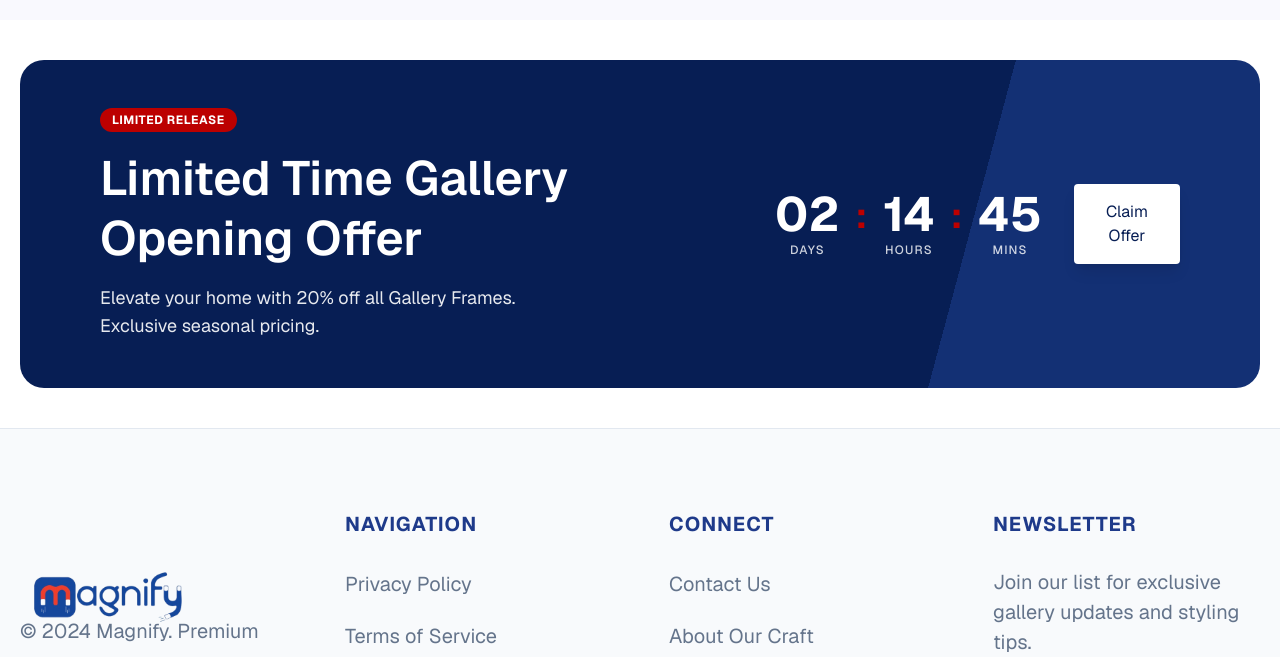
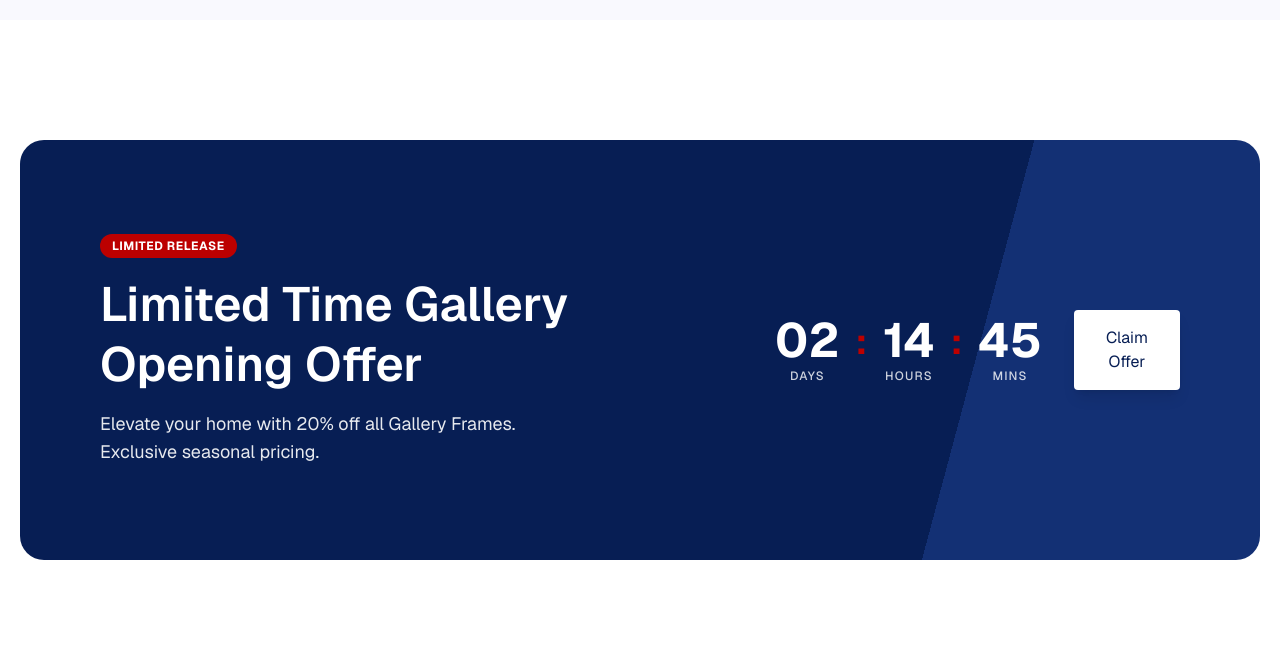
Before and after one commit to Neon-Labz/fridge-magnet-frame-frontend, a Next.js app: page /home in a window 1280 px wide. Shown: the part 2890-3547 px from the top of the page. Built offline with nearby package versions, Linux system fonts and the light colour scheme.

Commit message:
increase counter section length to 1800px

```diff
--- a/src/components/website/CounterSection.tsx
+++ b/src/components/website/CounterSection.tsx
@@ -64,11 +64,12 @@ export default function GalleryOfferSection({
 
   return (
     <section
-      className="w-full flex justify-center px-[20px] py-[40px]"
+      className="w-full flex justify-center px-[20px] py-[80px] lg:py-[120px]"
     >
       <div
-        className="w-full max-w-[1273px] rounded-[24px] overflow-hidden flex flex-col lg:flex-row items-center justify-between p-8 md:p-12 lg:px-20 relative"
+        className="w-full max-w-[1800px] rounded-[24px] overflow-hidden flex flex-col lg:flex-row items-center justify-between p-8 md:p-12 lg:px-20 relative"
         style={{
+          minHeight: "420px",
           background: "linear-gradient(105deg, #071E54 75%, #133074 75%)",
           color: "white"
         }}
```
